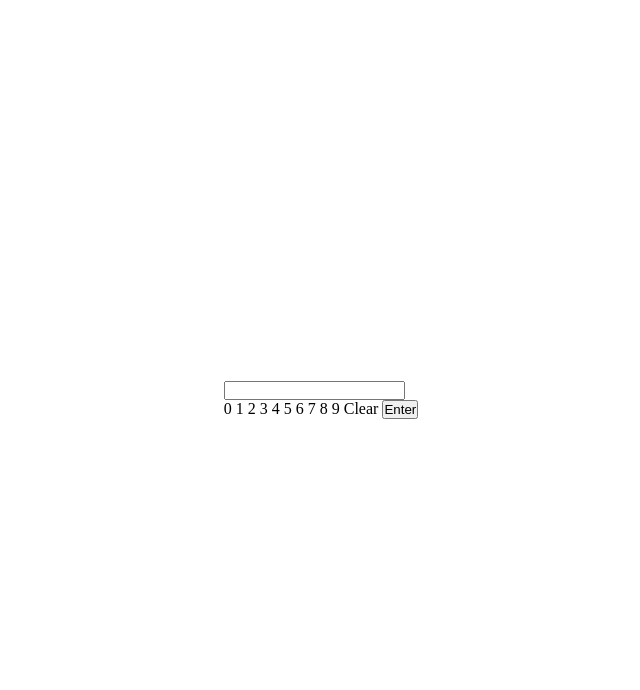
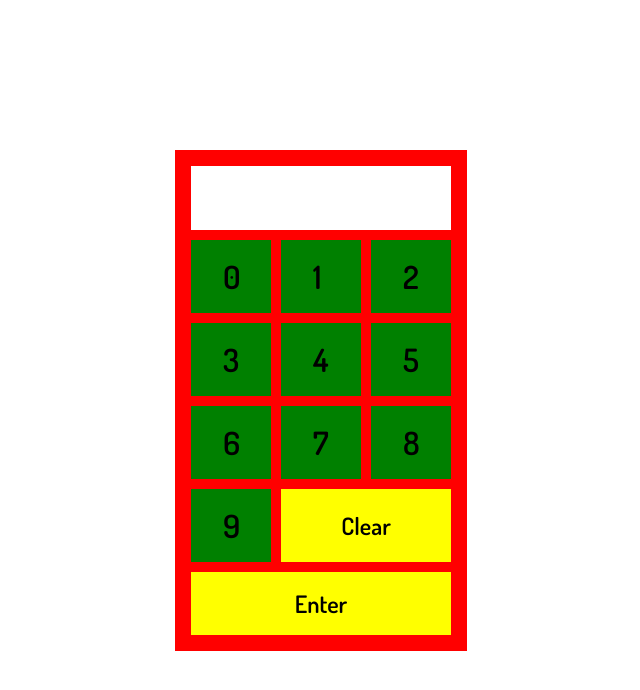
Before and after one commit to Erick-86/simple-tip-calculator, a plain HTML site: page index.html in a window 1280 px wide. Shown: the whole page, without its empty margins (319-959 px from the left). Drawn offline with Linux system fonts and the light colour scheme.

Commit message:
calculator styling

```diff
--- a/style.css
+++ b/style.css
@@ -1,11 +1,74 @@
-*{
+@import url("https://fonts.googleapis.com/css2?family=Dosis:wght@400;500;600&display=swap");
+* {
   margin: 0;
   padding: 0;
   list-style: none;
 }
-body{
+body {
   display: flex;
   justify-content: center;
   align-items: center;
   height: 100vh;
+  font-family: "Dosis", sans-serif;
+  font-weight: 600;
 }
+
+main {
+  background-color: red;
+  padding: 1rem;
+  width: min-content;
+}
+
+.input-section {
+  width: 100%;
+}
+
+.input-section .input {
+  height: 4rem;
+  width: inherit;
+  border: none;
+  margin-bottom: 10px;
+  font-size: 30px;
+  font-family: inherit;
+  font-weight: 600;
+  padding: 0px 1rem;
+  box-sizing: border-box;
+}
+
+.input-field {
+  display: grid;
+  grid-template-columns: repeat(3, 1fr);
+  grid-template-rows: repeat(3, 1fr);
+  grid-column-gap: 10px;
+  grid-row-gap: 10px;
+  justify-items: center;
+}
+
+.input-field .number {
+  background-color: green;
+  padding: 1rem 2rem;
+  cursor: pointer;
+  font-size: 2rem;
+  width: 1rem;
+}
+
+.clear-btn {
+  grid-area: 4 / 2 / 4 / 4;
+  background-color: yellow;
+  width: -webkit-fill-available;
+  display: flex;
+  align-items: center;
+  justify-content: center;
+  font-size: 1.5rem;
+}
+
+.enter-btn {
+  grid-area: 5 / 1 / 5 / 4;
+  background-color: yellow;
+  width: -webkit-fill-available;
+  padding: 1rem;
+  border: none;
+  font-size: 1.5rem;
+  font-family: "Dosis", sans-serif;
+  font-weight: 600;
+}
```
Lines whose indentation alone changed are shown as unchanged.
